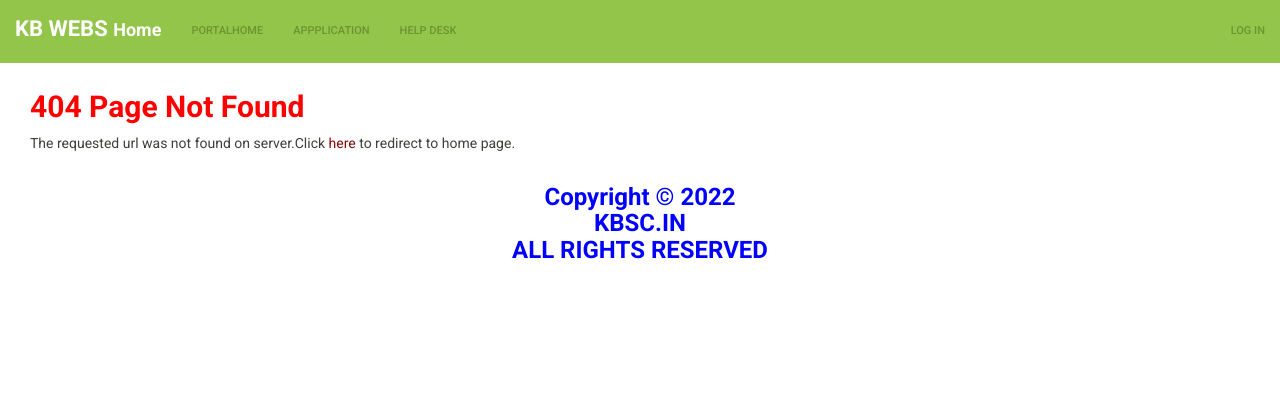
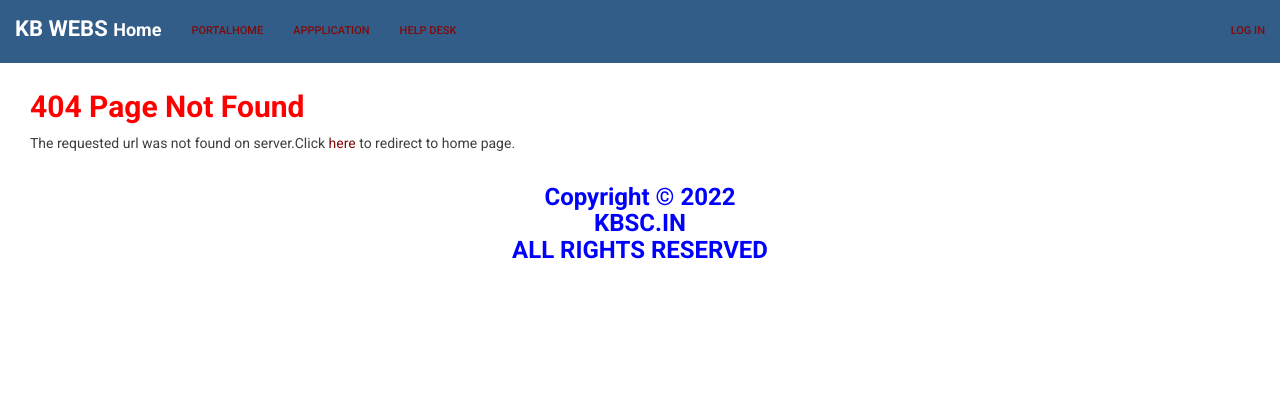
Before and after one commit to Bhavith-123/app-23, a Flask app: template templates/page_not_found.html in a window 1280 px wide. Shown: the top 420 px of the page. Run offline with Flask 2, Linux system fonts and the light colour scheme; the template is opened without the code that fills it, so the values that code supplies are empty; some libraries are stand-ins or nearby versions.

Commit message:
Update page_not_found.html

```diff
--- a/templates/page_not_found.html
+++ b/templates/page_not_found.html
@@ -33,7 +33,7 @@
      <meta name="author" content="KOKKULA BHAVITH KUMAR &lt;havithkumar93940@gmail.com&gt;" >
 </head>
 <body style="height:100%;width:100%;background-color:#fff;">
-      <nav class="navbar navbar-inverse navbar-fixed-top" role="navigation">
+      <nav class="navbar navbar-primary navbar-fixed-top bg-primary" role="navigation">
          <div class="container-fluid">
             <div class="navbar-header">
                <button type="button" class="navbar-toggle" data-toggle="collapse" data-target=".navbar-collapse">
```
